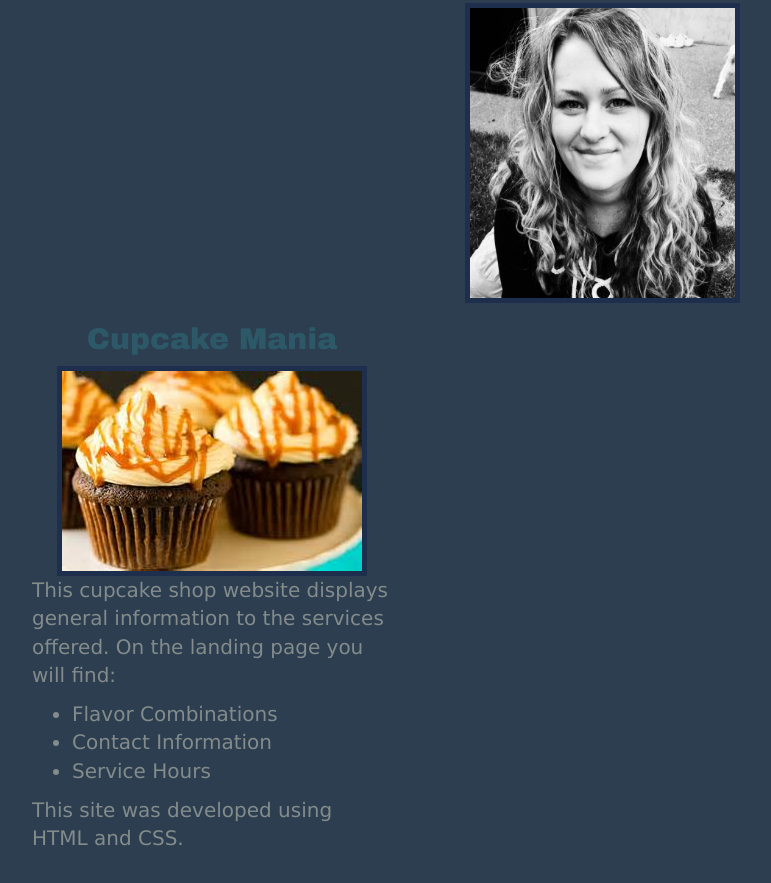
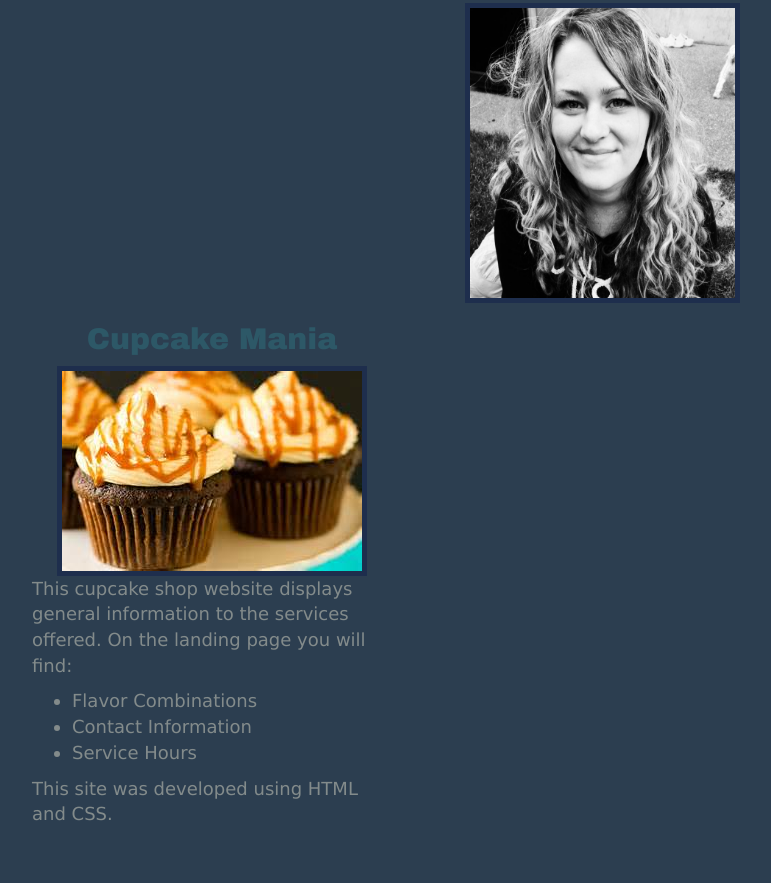
Before and after one commit to glatimer/Code-Review1, a plain HTML site: page index.html in a window 1280 px wide. Shown: the part 431-1314 px from the top of the page, without its empty margins (38-809 px from the left). After the commit the page ends 1288 px from the top, so only its background shows below. Drawn offline with Linux system fonts and the light colour scheme.

Commit message:
Change font size for descriptive text.

```diff
--- a/css/stylesheet.css
+++ b/css/stylesheet.css
@@ -50,17 +50,17 @@
 }
 
 .col-md-4 p {
-  font-size: 20px;
+  font-size: 18px;
   font-family: Lucida Sans Unicode;
   color: #838b8b;
 }
 .col-md-4 p {
-  font-size: 20px;
+  font-size: 18px;
   font-family: Lucida Sans Unicode;
   color: #838b8b;
 }
 .col-md-4 ul {
-  font-size: 20px;
+  font-size: 18px;
   font-family: Lucida Sans Unicode;
   color: #838b8b;
 }
```
